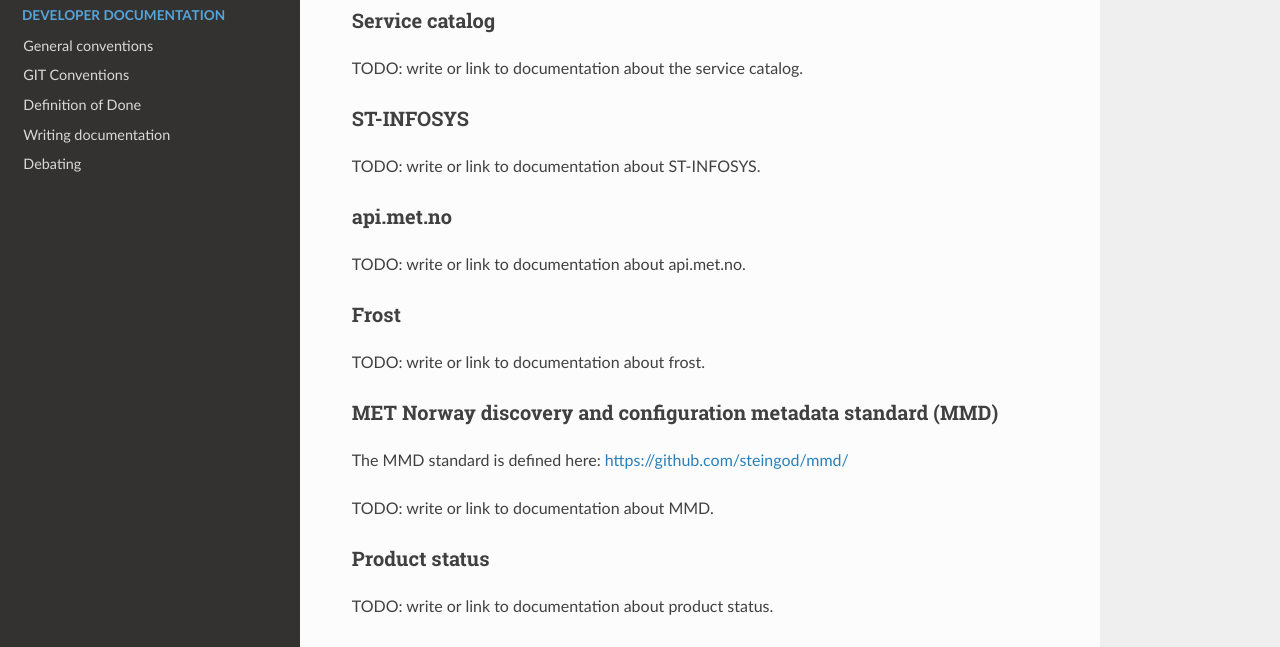
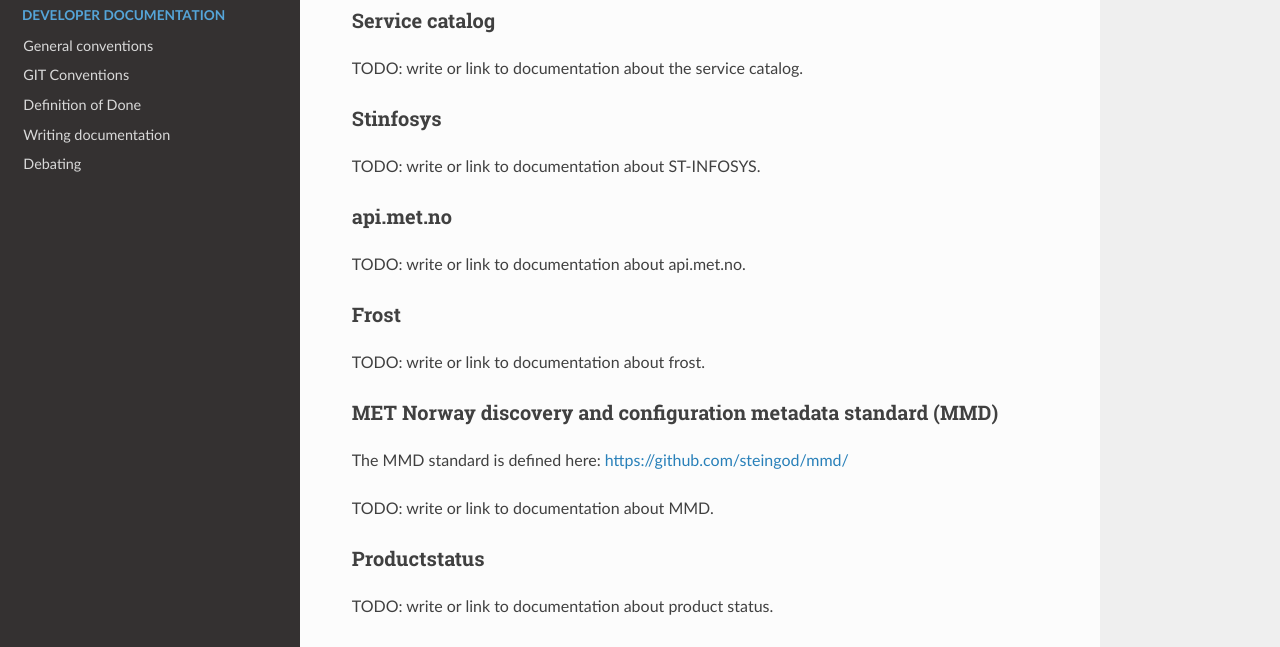
Before and after one commit to metno/S-ENDA-documentation, a Sphinx documentation site: the page built from source/metadata_management_heritage.rst, in a window 1280 px wide and 1294 px high. Shown: the part 209-856 px from the top of the window. Built offline with Sphinx 7.4.7 and the Read the Docs theme 2.0.0, drawn with Linux system fonts in a browser that asks for light colours; pages that are not in the unit, such as notebooks, are missing from menus.

Commit message:
Update metadata_management_heritage.rst

```diff
--- a/source/metadata_management_heritage.rst
+++ b/source/metadata_management_heritage.rst
@@ -9,7 +9,7 @@
 
 TODO: write or link to documentation about the service catalog.
 
-ST-INFOSYS
+Stinfosys
 ^^^^^^^^^^^^^^^
 
 TODO: write or link to documentation about ST-INFOSYS.
@@ -31,7 +31,7 @@
 
 TODO: write or link to documentation about MMD.
 
-Product status
+Productstatus
 ^^^^^^^^^^^^^^
 
 TODO: write or link to documentation about product status.
```
